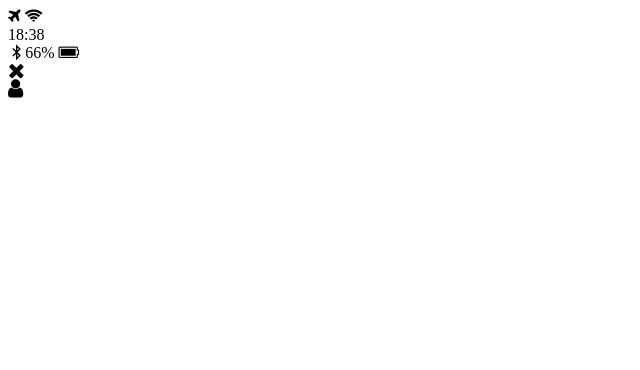
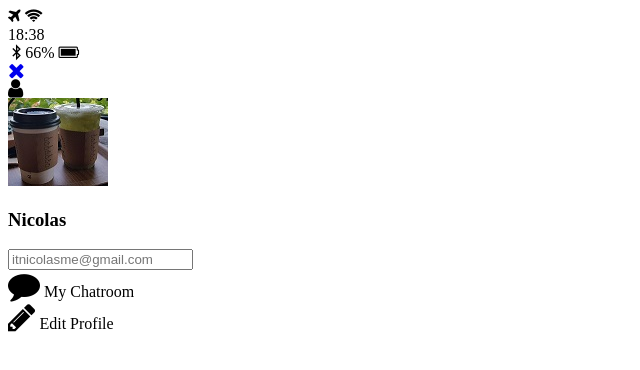
Before and after one commit to futurewalker9/Kakao-exercise, a plain HTML site: page profile.html in a window 1280 px wide. Shown: the whole page, without its empty margins (0-640 px from the left). Drawn offline with Linux system fonts and the light colour scheme; some icons are missing.

Commit message:
HTML is done!

```diff
--- a/profile.html
+++ b/profile.html
@@ -24,7 +24,9 @@
      </div>
     <div class="header__bottom">
       <div class="header__column">
+        <a href="index.html">
         <i class="fa fa-times fa-lg"></i>
+        </a>
       </div>
       <div class="header__coulmn">
 
@@ -33,5 +35,26 @@
         <i class="fa fa-user fa-lg"></i>
       </div>
   </header>
+  <main class="profile">
+    <header class="profile__header">
+      <img src="image/avatar.jpg" alt="">
+      <h3 class="profile__header-title">Nicolas</h3>
+    </header>
+    <input type="text" placeholder="itnicolasme@gmail.com">
+    <div class="profile__actions">
+      <div class="profile__action">
+        <span class="profile__action-circle">
+          <i class="fa fa-comment fa-2x"></i>
+        </span>
+        <span class="profile__action-title">My Chatroom</span>
+      </div>
+      <div class="profile__action">
+        <span class="profile__action-circle">
+          <i class="fa fa-pencil fa-2x"></i>
+        </span>
+        <span class="profile__action-title">Edit Profile</span>
+      </div>
+    </div>
+  </main>
 </body>
 </html>
```
Also changed, not shown: chat.html (+2 -0 lines), index.html (+6 -4 lines).
